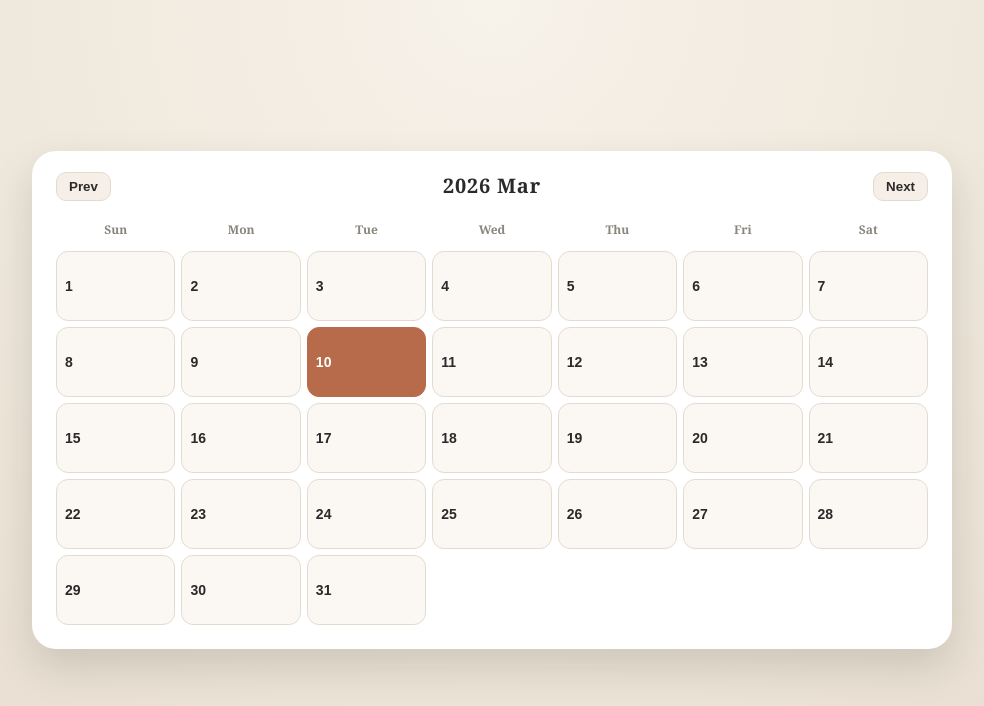
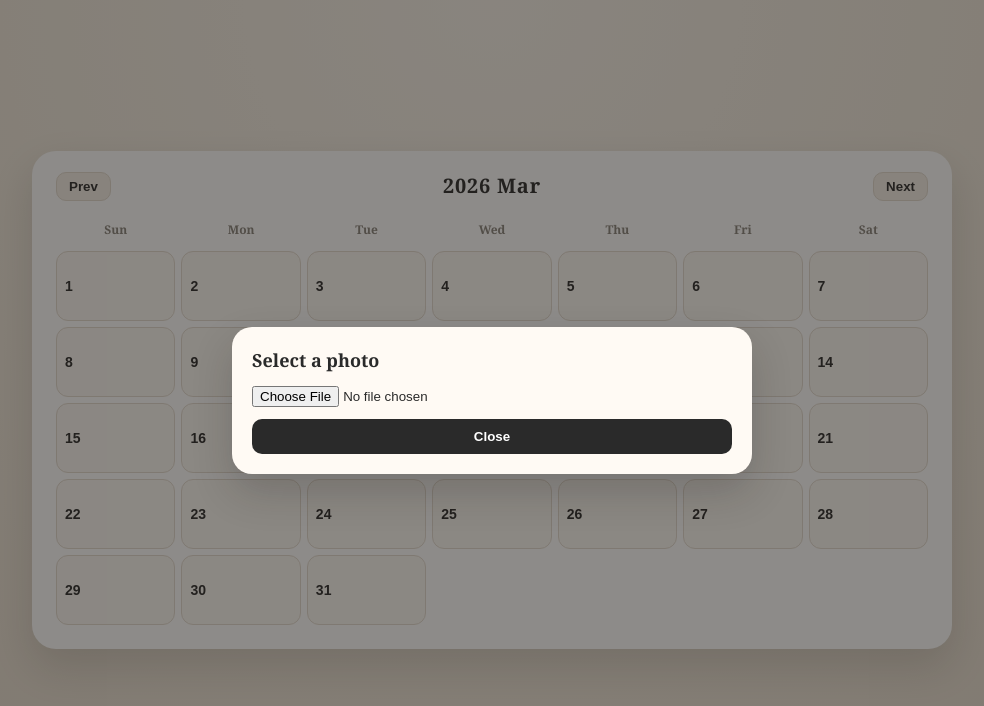
Before and after one commit to yerimkang96/test1, a React (Vite) app: page / in a window 1280 px wide. Both pictures are taken after a click on the button "10". Shown: the top 706 px of the page, without its empty margins (148-1132 px from the left). Built offline with nearby package versions, Linux system fonts and the light colour scheme.

Commit message:
Add photo picker and placeholder cropper modal

```diff
--- a/src/App.css
+++ b/src/App.css
@@ -104,6 +104,50 @@
   box-shadow: 0 2px 6px rgba(0, 0, 0, 0.15);
 }
 
+.modal {
+  position: fixed;
+  inset: 0;
+  background: rgba(28, 24, 20, 0.5);
+  display: flex;
+  align-items: center;
+  justify-content: center;
+  padding: 24px;
+  z-index: 20;
+}
+
+.modal__panel {
+  width: min(520px, 100%);
+  background: #fffaf4;
+  border-radius: 20px;
+  padding: 20px;
+  box-shadow: 0 18px 40px rgba(32, 27, 22, 0.2);
+  display: grid;
+  gap: 12px;
+}
+
+.modal__title {
+  font-size: 18px;
+  font-weight: 600;
+}
+
+.modal__image {
+  width: 100%;
+  max-height: 320px;
+  object-fit: contain;
+  border-radius: 12px;
+  background: #f0e8dd;
+}
+
+.modal__button {
+  border: none;
+  background: #2a2a2a;
+  color: #ffffff;
+  padding: 10px 14px;
+  border-radius: 10px;
+  font-weight: 600;
+  cursor: pointer;
+}
+
 @media (max-width: 640px) {
   .calendar {
     padding: 16px;
--- a/src/App.tsx
+++ b/src/App.tsx
@@ -42,6 +42,10 @@ export default function App() {
   const [month, setMonth] = useState(today.getMonth());
   const [selectedDateKey, setSelectedDateKey] = useState<string | null>(null);
   const [stampsByDate, setStampsByDate] = useState<Record<string, StampPreview>>({});
+  const [isPickerOpen, setIsPickerOpen] = useState(false);
+  const [isCropperOpen, setIsCropperOpen] = useState(false);
+  const [pendingDateKey, setPendingDateKey] = useState<string | null>(null);
+  const [pendingImageUrl, setPendingImageUrl] = useState<string | null>(null);
 
   useEffect(() => {
     let isMounted = true;
@@ -96,6 +100,35 @@ export default function App() {
     }
   };
 
+  const openPickerForDate = (dateKey: string) => {
+    setPendingDateKey(dateKey);
+    setIsPickerOpen(true);
+  };
+
+  const closePicker = () => {
+    setIsPickerOpen(false);
+  };
+
+  const closeCropper = () => {
+    setIsCropperOpen(false);
+    if (pendingImageUrl) {
+      URL.revokeObjectURL(pendingImageUrl);
+    }
+    setPendingImageUrl(null);
+    setPendingDateKey(null);
+  };
+
+  const handleFileSelected = (file: File | null) => {
+    if (!file) return;
+    const nextUrl = URL.createObjectURL(file);
+    if (pendingImageUrl) {
+      URL.revokeObjectURL(pendingImageUrl);
+    }
+    setPendingImageUrl(nextUrl);
+    setIsPickerOpen(false);
+    setIsCropperOpen(true);
+  };
+
   return (
     <div className="calendar">
       <header className="calendar__header">
@@ -135,6 +168,7 @@ export default function App() {
               onClick={() => {
                 setSelectedDateKey(dateKey);
                 console.log(dateKey);
+                openPickerForDate(dateKey);
               }}>
               <span className="calendar__day">{dayNumber}</span>
               {stamp ? (
@@ -144,6 +178,39 @@ export default function App() {
           );
         })}
       </div>
+
+      {isPickerOpen ? (
+        <div className="modal">
+          <div className="modal__panel">
+            <div className="modal__title">Select a photo</div>
+            <input
+              type="file"
+              accept="image/*"
+              onChange={(event) => {
+                const file = event.target.files?.[0] ?? null;
+                handleFileSelected(file);
+              }}
+            />
+            <button className="modal__button" onClick={closePicker}>
+              Close
+            </button>
+          </div>
+        </div>
+      ) : null}
+
+      {isCropperOpen ? (
+        <div className="modal">
+          <div className="modal__panel">
+            <div className="modal__title">Cropper (placeholder)</div>
+            {pendingImageUrl ? (
+              <img className="modal__image" src={pendingImageUrl} alt="Selected" />
+            ) : null}
+            <button className="modal__button" onClick={closeCropper}>
+              Close
+            </button>
+          </div>
+        </div>
+      ) : null}
     </div>
   );
 }
```
